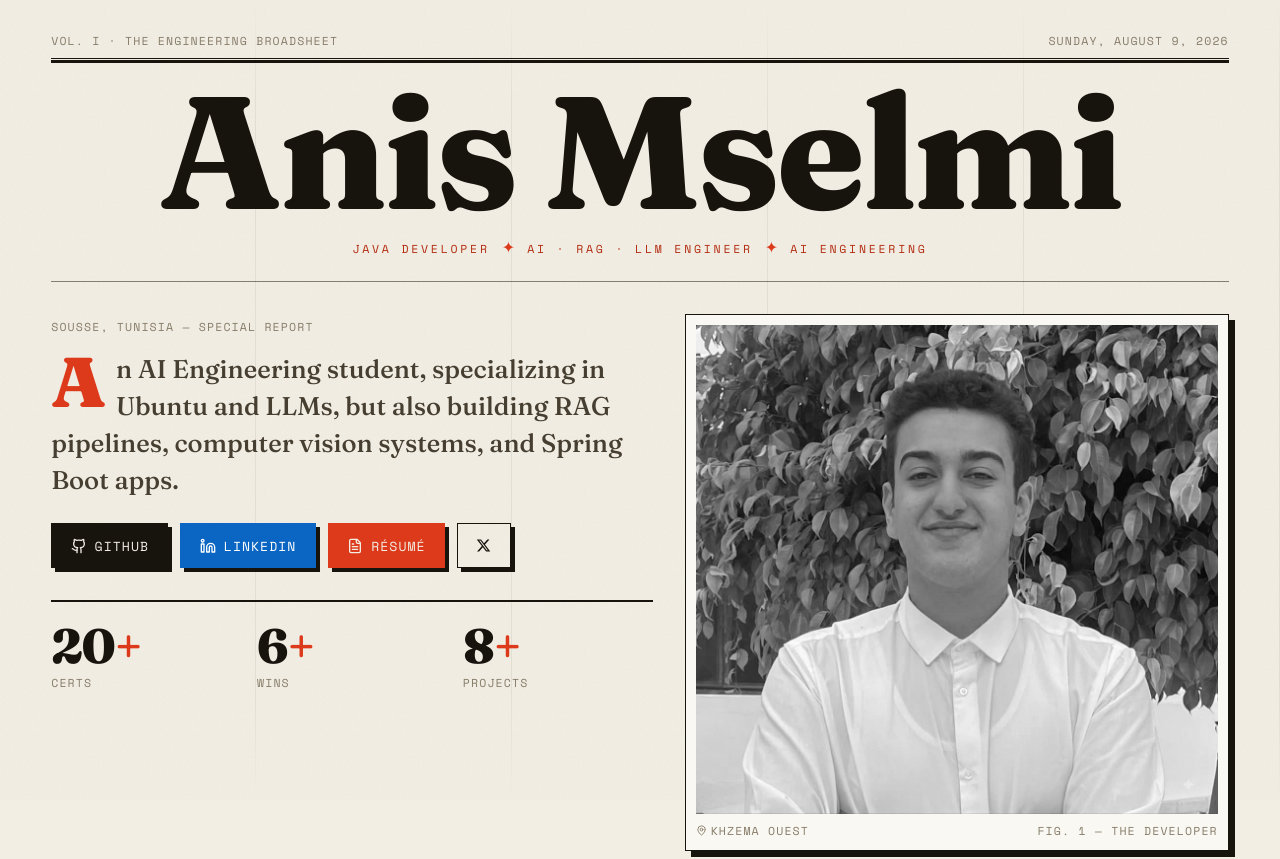
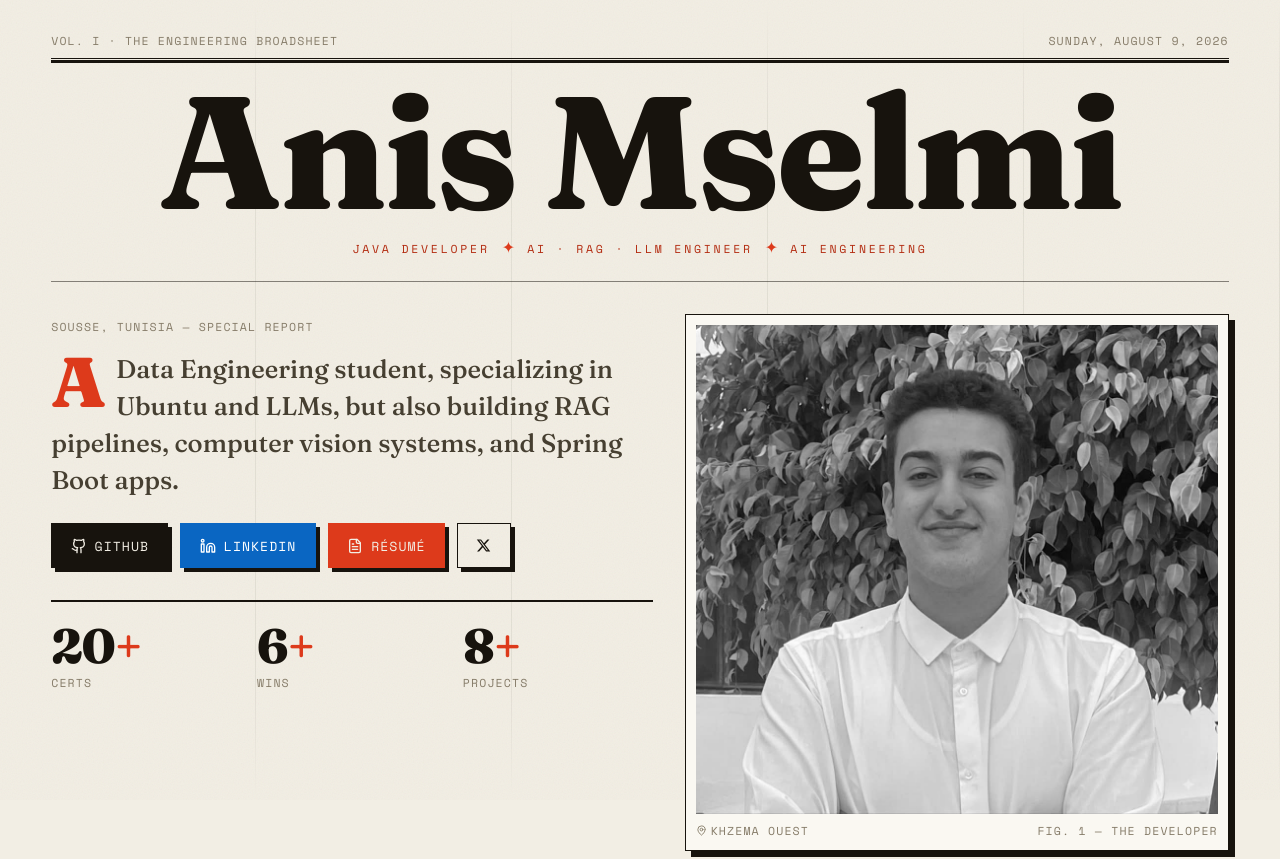
Before and after one commit to anis-mselmi/portfolio, a React (Vite) app: page / in a window 1280 px wide. Shown: the top 859 px of the page. Built offline with nearby package versions, Linux system fonts and the light colour scheme; no server answers.

Commit message:
fix first paragraph

```diff
--- a/src/i18n/content.ts
+++ b/src/i18n/content.ts
@@ -499,7 +499,7 @@ function buildBundle(lang: Lang) {
       kicker3: t('AI Engineering', 'Ingénierie IA'),
       dateline: t('Sousse, Tunisia — Special Report', 'Sousse, Tunisie — Reportage spécial'),
       lede: t(
-        'An AI Engineering student, specializing in Ubuntu and LLMs, but also building RAG pipelines, computer vision systems, and Spring Boot apps.',
+        'A Data Engineering student, specializing in Ubuntu and LLMs, but also building RAG pipelines, computer vision systems, and Spring Boot apps.',
         "Étudiant en ingénierie IA, spécialisé dans Ubuntu et les LLM, je développe aussi des pipelines RAG, des systèmes de vision par ordinateur et des applications Spring Boot."
       ),
       cv: t('Résumé', 'Mon CV'),
```
